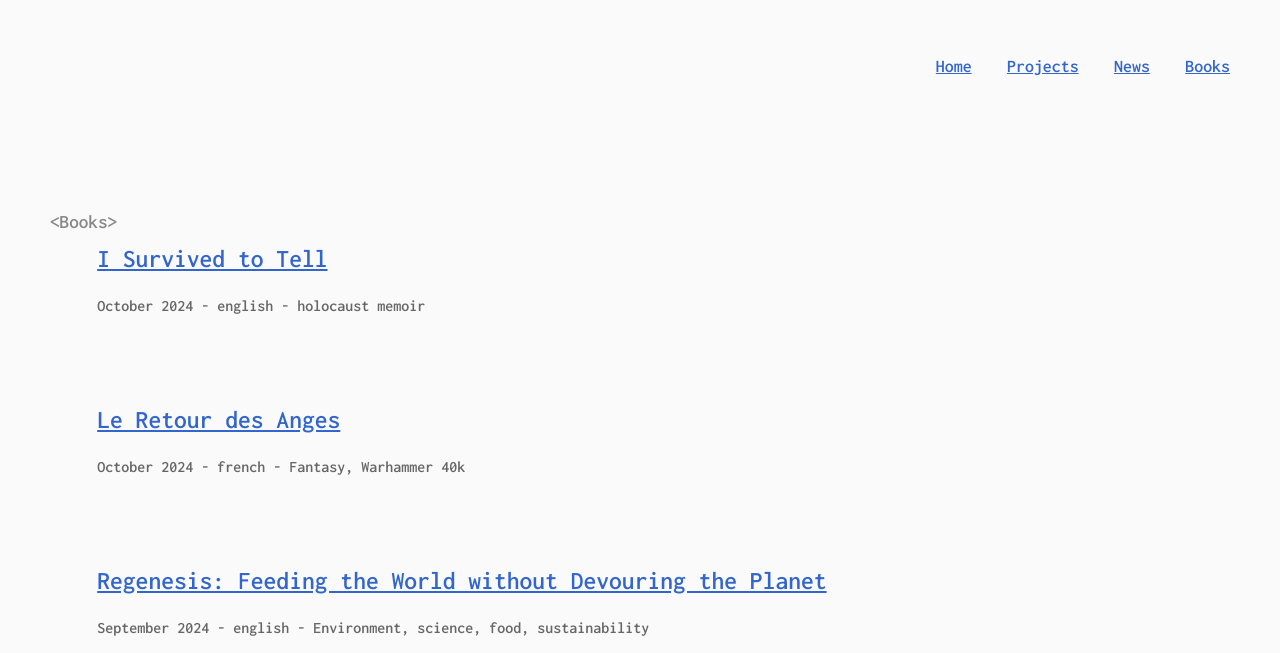
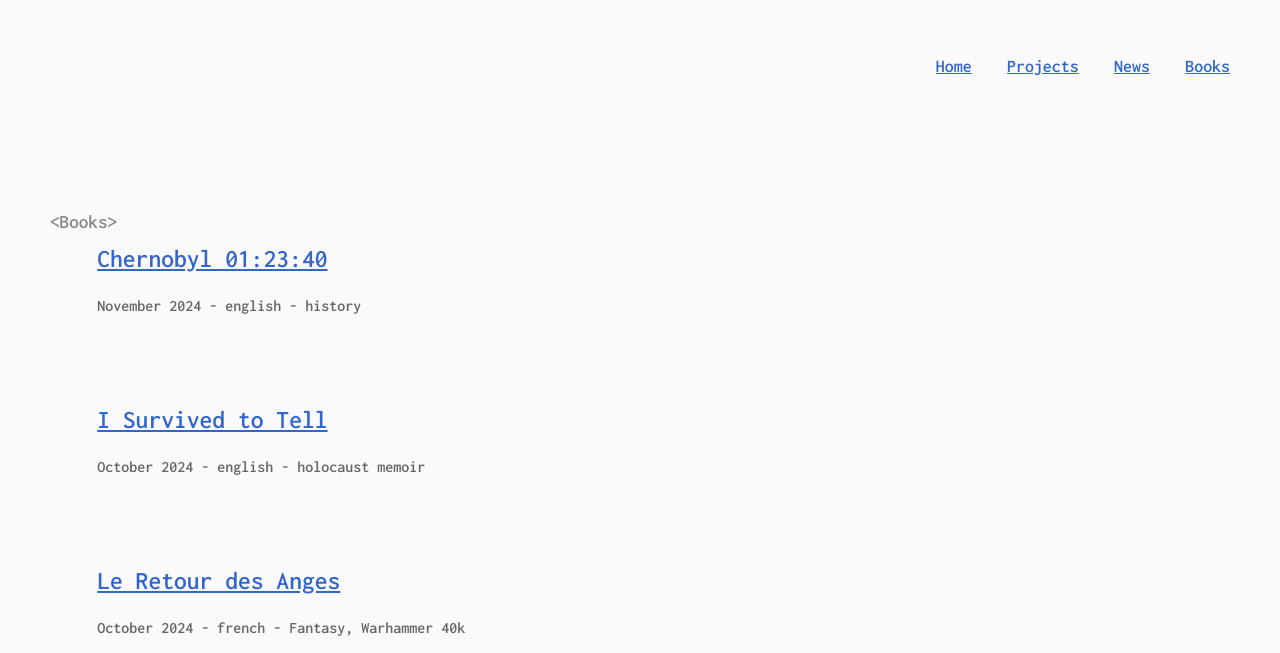
Before and after one commit to kevinch/kevinchevallierme, a Next.js app: page /books in a window 1280 px wide. Shown: the part 147-800 px from the top of the page. Built offline with nearby package versions, Linux system fonts and the light colour scheme.

Commit message:
add book

```diff
--- a/components/Books.tsx
+++ b/components/Books.tsx
@@ -6,6 +6,14 @@ function Books() {
       <span className="code-help">{"<Books>"}</span>
 
       <div className="books-list">
+        <Book
+          title="Chernobyl 01:23:40"
+          kind="history"
+          language="english"
+          date="november 2024"
+          link="https://www.amazon.com.br/Chernobyl-01-23-Andrew-Leatherbarrow/dp/8525438855"
+        />
+
         <Book
           title="I Survived to Tell"
           kind="holocaust memoir"
```
